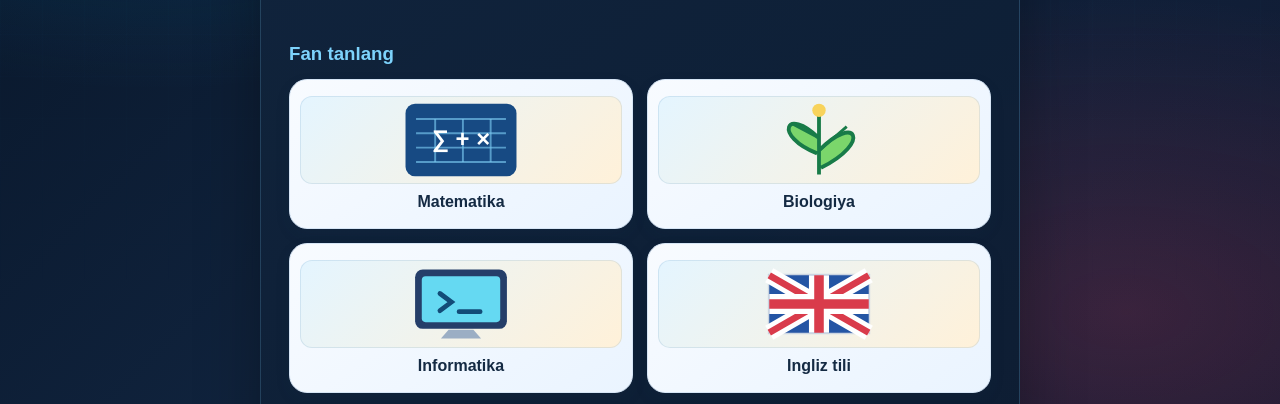
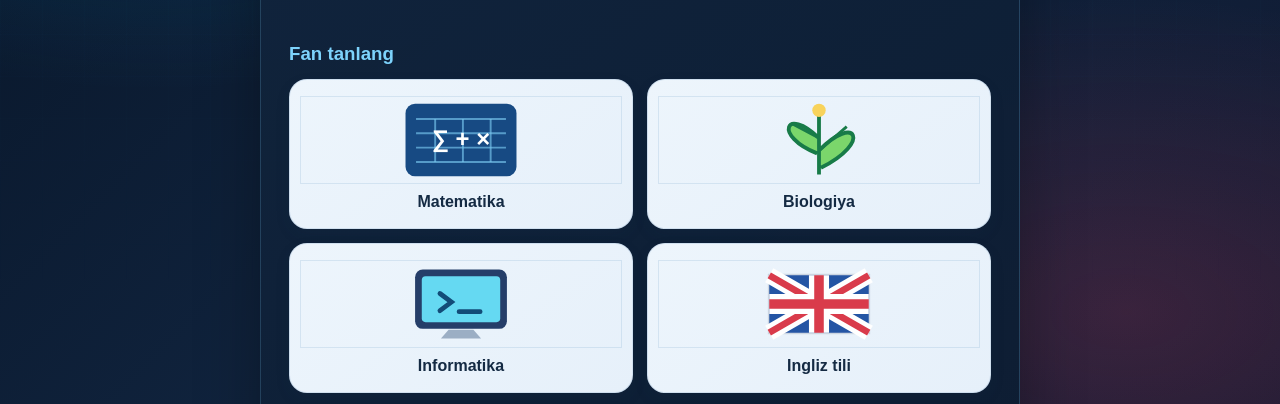
Before and after one commit to shaxriyornormurodov85-spec/Quvnoq-Testlar, a plain HTML site: page index.html in a window 1280 px wide. Shown: the part 344-748 px from the top of the page. Drawn offline with Linux system fonts and the light colour scheme; a script that the page names is missing.

Commit message:
Blend subject illustrations with page background

```diff
--- a/style.css
+++ b/style.css
@@ -710,3 +710,13 @@ body::before {
 #subjectGrid .subject-art svg{display:block;width:100%;height:100%;max-width:150px}
 #subjectGrid .subject-name{font-weight:800;line-height:1.2;text-align:center}
 @media(max-width:520px){#subjectGrid .subject-card{min-height:126px;padding:8px 6px;gap:5px}#subjectGrid .subject-art{height:72px}}
+
+/* Subject illustrations blend into the page background */
+#subjectGrid .subject-card{
+  background:linear-gradient(145deg,#edf5fc,#e6f0fa);
+  border-color:rgba(110,150,190,.22);
+}
+#subjectGrid .subject-art{
+  background:transparent;
+  border-radius:0;
+}
```
